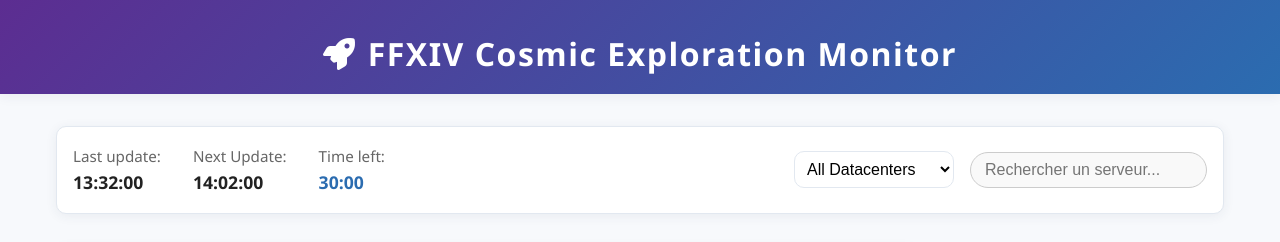
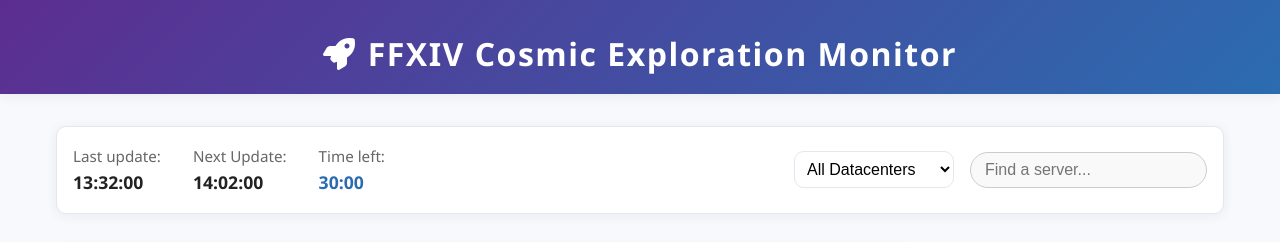
Before and after one commit to malippew/cosmic_exploration_tracker, a plain HTML site: page index.html in a window 1280 px wide. Shown: the top 242 px of the page. Drawn offline with Linux system fonts and the light colour scheme; no server answers.

Commit message:
More translation

```diff
--- a/index.html
+++ b/index.html
@@ -38,7 +38,7 @@
                     </select>
                 </div>
                 <div class="search-container">
-                    <input type="text" id="serverSearch" placeholder="Rechercher un serveur..." autocomplete="off" />
+                    <input type="text" id="serverSearch" placeholder="Find a server..." autocomplete="off" />
                 </div>
             </div>
         </div>
```
